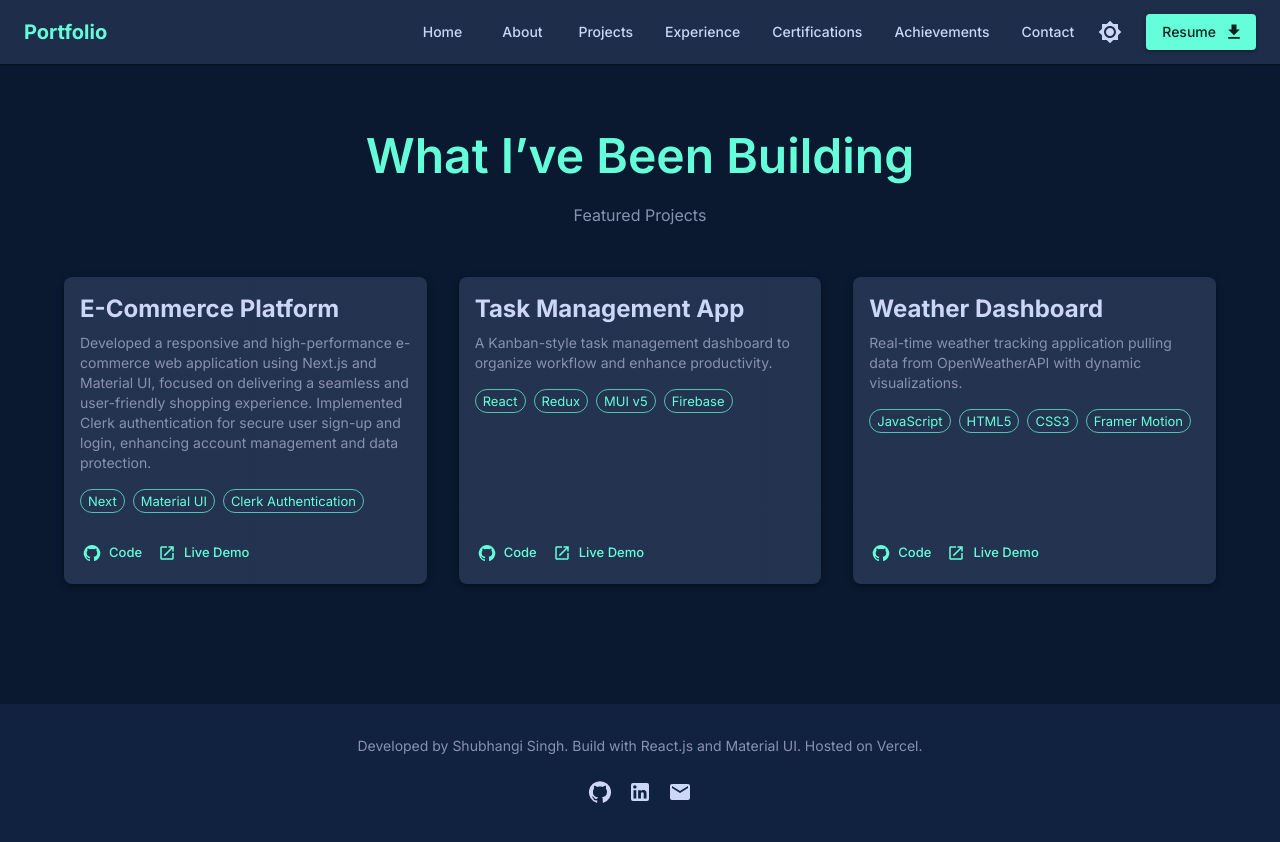
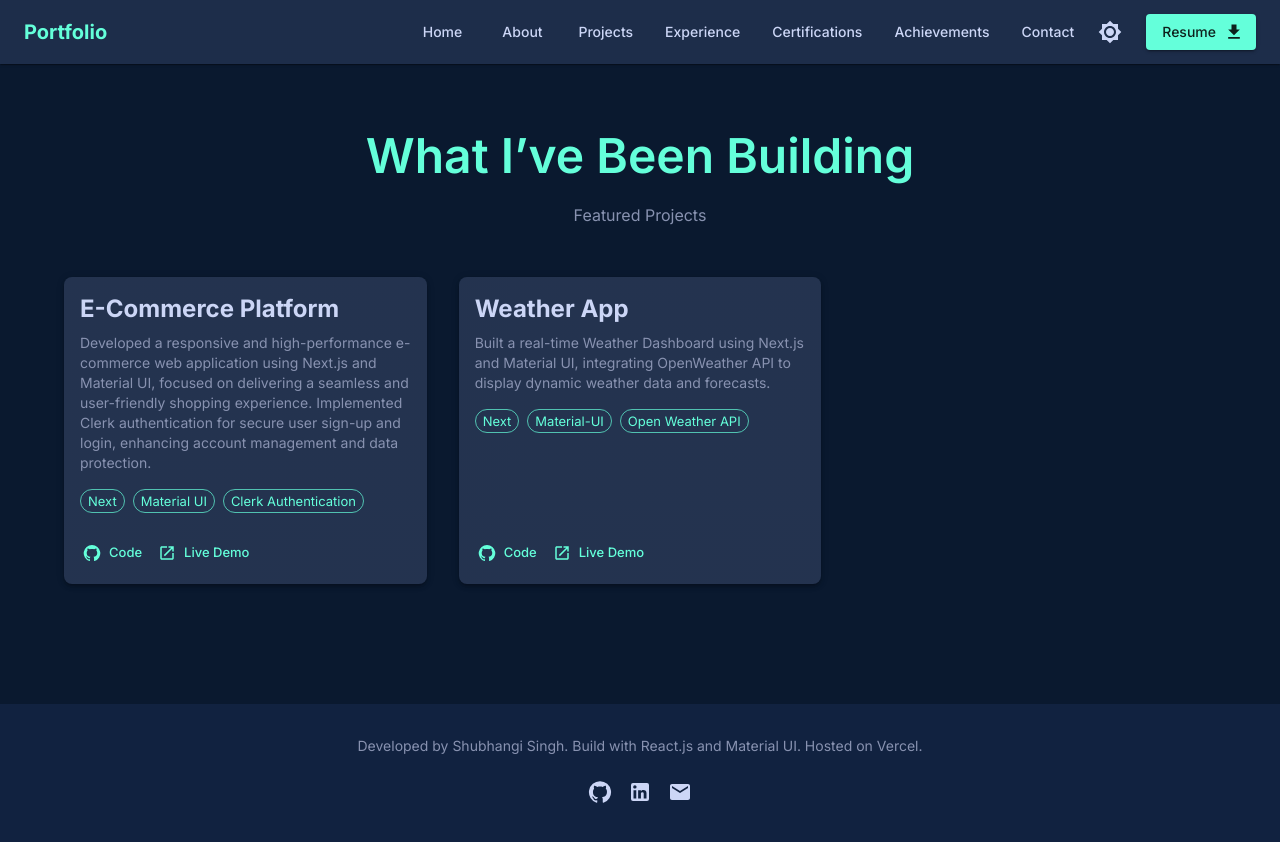
Before and after one commit to shubhangiisingh/Portfolio, a React (Vite) app: page /projects in a window 1280 px wide. Built offline with nearby package versions, Linux system fonts and the light colour scheme.

Commit message:
new project added

```diff
--- a/src/data/projects.js
+++ b/src/data/projects.js
@@ -10,18 +10,18 @@ export const projects = [
     },
     {
         id: 2,
-        title: 'Task Management App',
-        description: 'A Kanban-style task management dashboard to organize workflow and enhance productivity.',
-        techStack: ['React', 'Redux', 'MUI v5', 'Firebase'],
-        githubLink: 'https://github.com',
-        liveDemoLink: 'https://demo.com',
+        title: 'Weather App',
+        description: 'Built a real-time Weather Dashboard using Next.js and Material UI, integrating OpenWeather API to display dynamic weather data and forecasts.',
+        techStack: ['Next', 'Material-UI', 'Open Weather API'],
+        githubLink: 'https://github.com/shubhangiisingh/Weather-app',
+        liveDemoLink: 'https://weather-app-one-xi-61.vercel.app?_vercel_share=wWgr2Hq430Y94F73wQV8nmnBjupd2OS5',
     },
-    {
-        id: 3,
-        title: 'Weather Dashboard',
-        description: 'Real-time weather tracking application pulling data from OpenWeatherAPI with dynamic visualizations.',
-        techStack: ['JavaScript', 'HTML5', 'CSS3', 'Framer Motion'],
-        githubLink: 'https://github.com',
-        liveDemoLink: 'https://demo.com',
-    }
+    // {
+    //     id: 3,
+    //     title: 'Weather Dashboard',
+    //     description: 'Real-time weather tracking application pulling data from OpenWeatherAPI with dynamic visualizations.',
+    //     techStack: ['JavaScript', 'HTML5', 'CSS3', 'Framer Motion'],
+    //     githubLink: 'https://github.com',
+    //     liveDemoLink: 'https://demo.com',
+    // }
 ];
```
